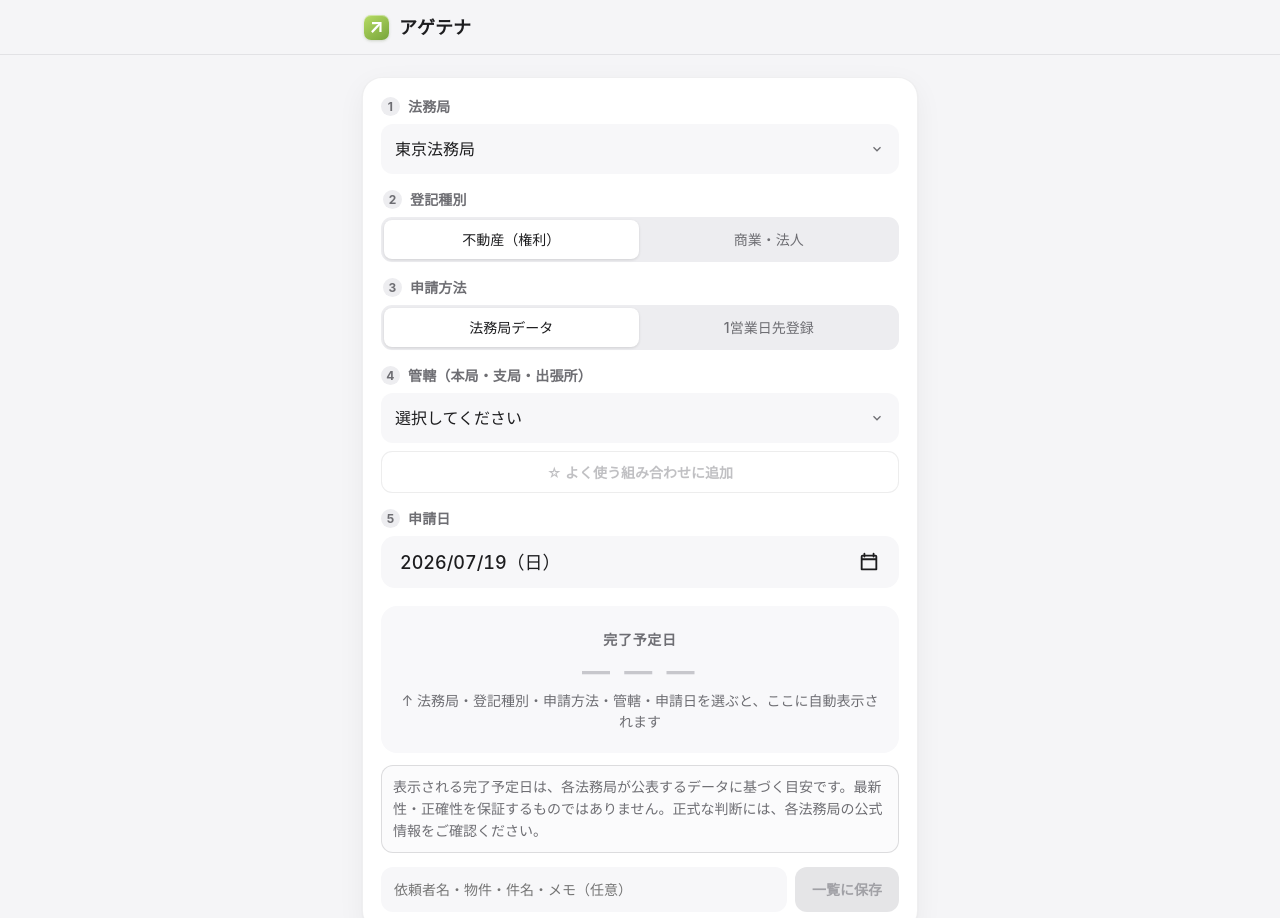
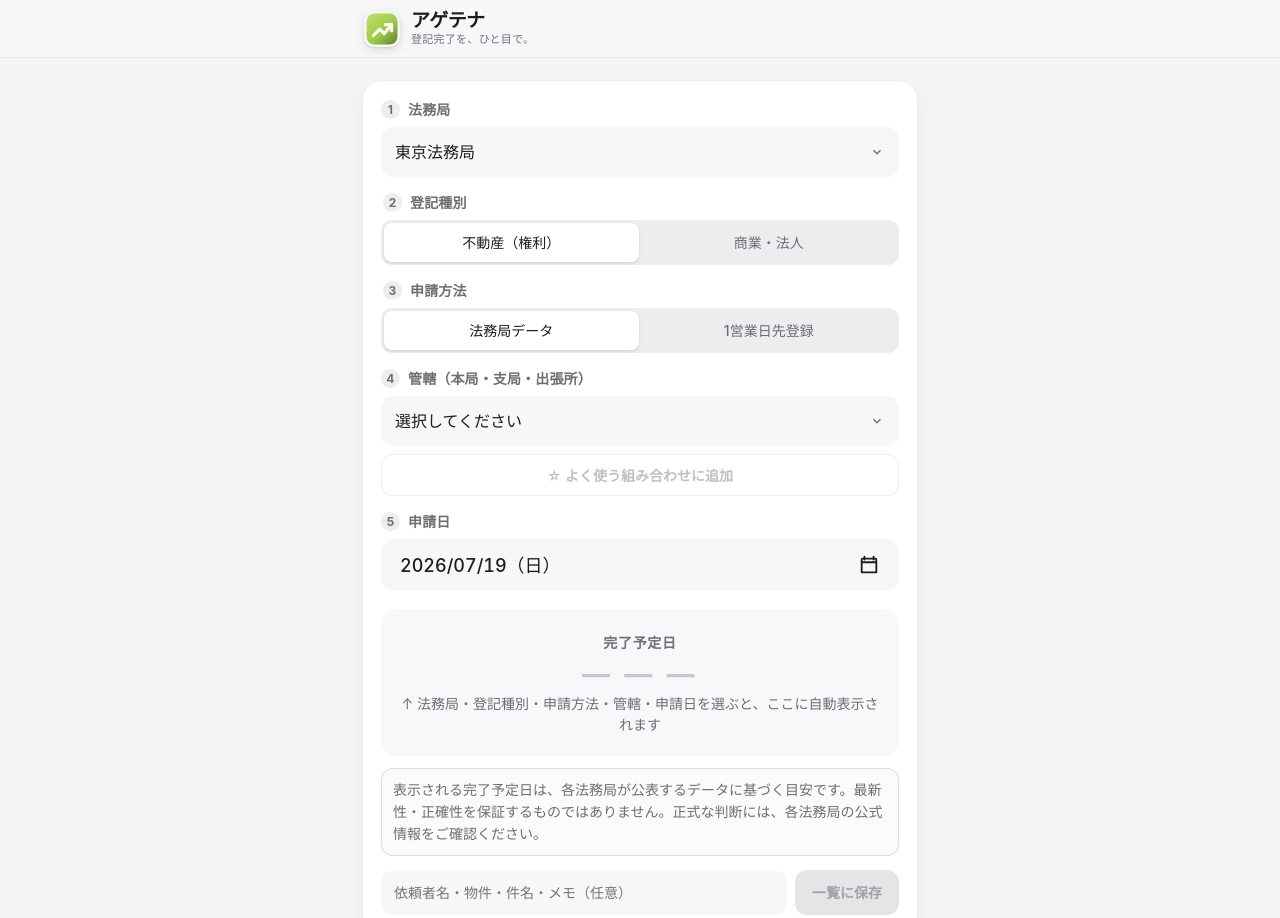
Before and after one commit to kenji-latm/touki-kanryo-app, a browser extension: page app/index.html in a window 1280 px wide. Shown: the top 918 px of the page. Drawn offline with Linux system fonts and the light colour scheme.

Commit message:
design: ブランドヘッダーと文面コピーボタンを改善

```diff
--- a/app/app.js
+++ b/app/app.js
@@ -1204,6 +1204,7 @@
       }
       const actions = el.querySelector(".item__actions");
       actions.appendChild(mkBtn("Googleカレンダー", "mini mini--calendar", () => openGoogleCalendar(c)));
+      actions.appendChild(mkBtn("文面コピー", "mini mini--report", () => openReportSheet(c)));
       actions.appendChild(c.status === "done"
         ? mkBtn("未完了に戻す", "mini mini--undo", () => toggleDone(c.id, false))
         : mkBtn("完了にする", "mini mini--done", () => toggleDone(c.id, true)));
@@ -1477,7 +1478,7 @@
     });
     window.addEventListener("load", () => {
       navigator.serviceWorker
-        .register("./sw.js?v=20260719-v112", { updateViaCache: "none" })
+        .register("./sw.js?v=20260719-v113", { updateViaCache: "none" })
         .then((registration) => registration.update())
         .catch(() => {});
     });
--- a/app/index.html
+++ b/app/index.html
@@ -11,7 +11,7 @@
   <link rel="manifest" href="manifest.webmanifest?v=20260710-agetena" />
   <link rel="apple-touch-icon" sizes="180x180" href="apple-touch-icon.png?v=20260719-v112" />
   <link rel="icon" href="icon.svg?v=20260719-v112" />
-  <link rel="stylesheet" href="styles.css?v=20260719-v112" />
+  <link rel="stylesheet" href="styles.css?v=20260719-v113" />
   <!-- file:// でも動くようデータはJSで読み込む -->
   <script src="data/kanryo-integrity.js"></script>
   <script src="data/kanryo.js"></script>
@@ -19,8 +19,11 @@
 <body>
   <header class="appbar">
     <div class="appbar__inner">
-      <span class="appbar__logo" aria-hidden="true">↗</span>
-      <h1 class="appbar__title">アゲテナ</h1>
+      <img class="appbar__logo" src="icon.svg?v=20260719-v112" alt="" />
+      <div class="appbar__wordmark">
+        <h1 class="appbar__title">アゲテナ</h1>
+        <span class="appbar__tagline">登記完了を、ひと目で。</span>
+      </div>
     </div>
   </header>
 
@@ -187,7 +190,7 @@
     <p class="footer__links"><a href="privacy.html">プライバシーについて</a></p>
   </footer>
 
-  <script src="shared-config.js?v=20260719-v112"></script>
-  <script src="app.js?v=20260719-v112"></script>
+  <script src="shared-config.js?v=20260719-v113"></script>
+  <script src="app.js?v=20260719-v113"></script>
 </body>
 </html>
--- a/app/styles.css
+++ b/app/styles.css
@@ -43,38 +43,40 @@ button, input, select { font: inherit; }
   z-index: 10;
   padding: env(safe-area-inset-top) 0 0;
   color: var(--text);
-  background: rgba(245, 245, 247, 0.84);
-  border-bottom: 1px solid rgba(60, 60, 67, 0.1);
-  -webkit-backdrop-filter: saturate(180%) blur(20px);
-  backdrop-filter: saturate(180%) blur(20px);
+  background: rgba(248, 248, 250, 0.82);
+  border-bottom: 1px solid rgba(60, 60, 67, 0.08);
+  -webkit-backdrop-filter: saturate(190%) blur(24px);
+  backdrop-filter: saturate(190%) blur(24px);
 }
 .appbar__inner {
   display: flex;
   align-items: center;
-  gap: 10px;
+  gap: 11px;
   max-width: 600px;
   margin: 0 auto;
-  padding: 14px 24px 13px;
+  padding: 11px 24px 10px;
 }
 .appbar__logo {
-  display: inline-flex;
-  align-items: center;
-  justify-content: center;
-  width: 25px;
-  height: 25px;
-  border-radius: 7px;
-  color: #fff;
-  background: linear-gradient(145deg, #b7dc65, #77a43a);
-  box-shadow: inset 0 1px rgba(255,255,255,.42), 0 1px 3px rgba(64,92,34,.22);
-  font-size: 19px;
-  font-weight: 700;
+  display: block;
+  width: 36px;
+  height: 36px;
+  border-radius: 10px;
+  box-shadow: 0 3px 10px rgba(79, 111, 39, 0.2), 0 1px 2px rgba(0, 0, 0, 0.08);
+}
+.appbar__wordmark {
+  display: flex;
+  flex-direction: column;
+  min-width: 0;
+  gap: 1px;
 }
 .appbar__title {
   margin: 0;
-  font-size: 18px;
-  font-weight: 650;
-  letter-spacing: 0;
+  font-size: 19px;
+  font-weight: 730;
+  line-height: 1.08;
+  letter-spacing: -0.035em;
 }
+.appbar__tagline { color: var(--text-secondary); font-size: 11px; font-weight: 560; line-height: 1.25; letter-spacing: 0.025em; }
 
 /* Layout */
 .container { max-width: 600px; margin: 0 auto; padding: 22px 22px 10px; }
@@ -475,7 +477,6 @@ button, input, select { font: inherit; }
   cursor: pointer;
   transition: background 100ms ease-out, transform 100ms ease-out;
 }
-.item__label::after { content: "  文面"; color: var(--text-tertiary); font-size: 11px; font-weight: 550; }
 .item__label:active { background: rgba(60, 60, 67, 0.08); transform: scale(0.985); }
 .item__label:focus-visible { outline: 3px solid rgba(0, 113, 227, 0.22); }
 .badge {
@@ -526,6 +527,7 @@ button, input, select { font: inherit; }
 .empty { padding: 25px 16px; color: var(--text-tertiary); text-align: center; font-size: 14px; }
 
 /* Footer */
+.mini--report { color: #315f48; background: #edf6f0; }
 .footer {
   max-width: 600px;
   margin: 0 auto;
```
Also changed, not shown: app/privacy.html (+6 -3 lines), app/sw.js (+4 -4 lines), 1 other file.
